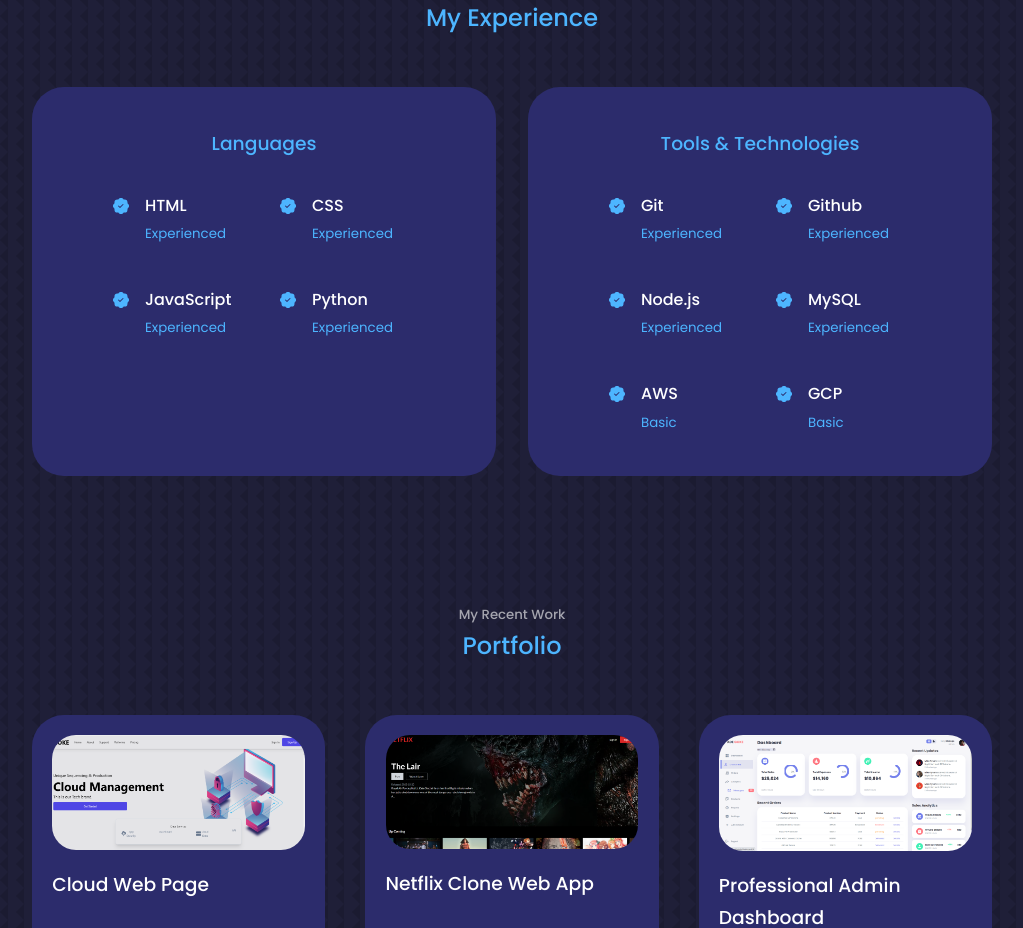
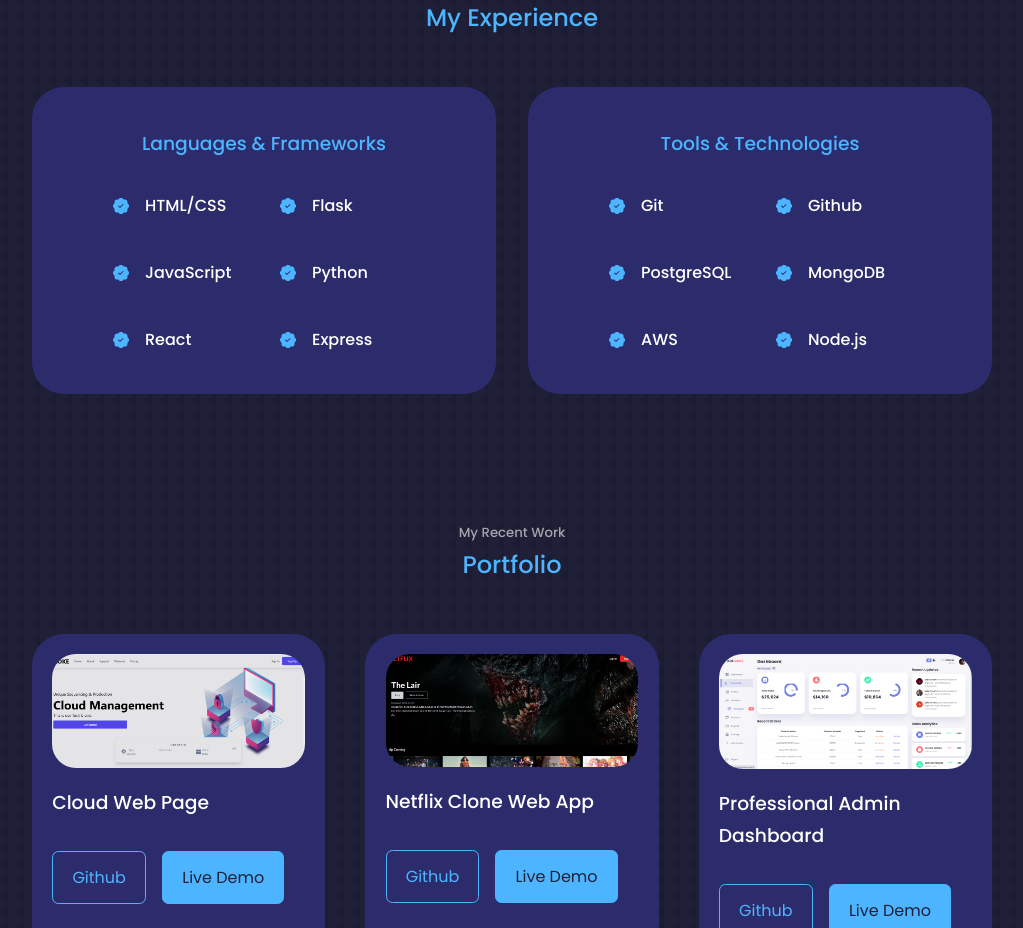
Before and after one commit to Goketech/portfolio, a React (Create React App) app: page / in a window 1280 px wide. Shown: the part 1160-2088 px from the top of the page, without its empty margins (128-1151 px from the left). Built offline with nearby package versions, Linux system fonts and the light colour scheme; no server answers.

Commit message:
Update experience

```diff
--- a/src/components/experience/Experience.jsx
+++ b/src/components/experience/Experience.jsx
@@ -11,50 +11,50 @@ const Experience = () => {
 
       <div className="container experience__container">
         <div className="experience__frontend">
-          <h3>Languages</h3>
+          <h3>Languages & Frameworks</h3>
           <div className="experience__content">
              <article className='experience__details'>
                 <BsPatchCheckFill className='experience__details-icon'/>
                 <div>
-                  <h4>HTML</h4>
-                  <small className='text-light'>Experienced</small>
+                  <h4>HTML/CSS</h4>
+                  {/* <small className='text-light'>Experienced</small> */}
                 </div>
               </article>
               <article className='experience__details'>
                 <BsPatchCheckFill className='experience__details-icon'/>
                 <div>
-                  <h4>CSS</h4>
-                  <small className='text-light'>Experienced</small>
+                  <h4>Flask</h4>
+                  {/* <small className='text-light'>Experienced</small> */}
                 </div>
               </article>
               <article className='experience__details'>
                 <BsPatchCheckFill className='experience__details-icon'/>
                 <div>
                   <h4>JavaScript</h4>
-                  <small className='text-light'>Experienced</small>
+                  {/* <small className='text-light'>Experienced</small> */}
                 </div>
               </article>
               <article className='experience__details'>
                 <BsPatchCheckFill className='experience__details-icon'/>
                 <div>
                   <h4>Python</h4>
-                  <small className='text-light'>Experienced</small>
-                </div>
-              </article>
-              {/* <article className='experience__details'>
-                <BsPatchCheckFill className='experience__details-icon'/>
-                <div>
-                  <h4>Tailwind</h4>
-                  <small className='text-light'>Intermediate</small>
+                  {/* <small className='text-light'>Experienced</small> */}
                 </div>
               </article>
               <article className='experience__details'>
                 <BsPatchCheckFill className='experience__details-icon'/>
                 <div>
                   <h4>React</h4>
-                  <small className='text-light'>Experienced</small>
+                  {/* <small className='text-light'>Intermediate</small> */}
                 </div>
-              </article> */}
+              </article>
+              <article className='experience__details'>
+                <BsPatchCheckFill className='experience__details-icon'/>
+                <div>
+                  <h4>Express</h4>
+                  {/* <small className='text-light'>Experienced</small> */}
+                </div>
+              </article>
           </div>
         </div>
         {/*END OF FRONTEND*/}
@@ -65,42 +65,42 @@ const Experience = () => {
                 <BsPatchCheckFill className='experience__details-icon'/>
                 <div>
                   <h4>Git</h4>
-                  <small className='text-light'>Experienced</small>
+                  {/* <small className='text-light'>Experienced</small> */}
                 </div>
               </article>
               <article className='experience__details'>
                 <BsPatchCheckFill className='experience__details-icon'/>
                 <div>
                   <h4>Github</h4>
-                  <small className='text-light'>Experienced</small>
+                  {/* <small className='text-light'>Experienced</small> */}
+                </div>
+              </article>
+              <article className='experience__details'>
+                <BsPatchCheckFill className='experience__details-icon'/>
+                <div>
+                  <h4>PostgreSQL</h4>
+                  {/* <small className='text-light'>Experienced</small> */}
+                </div>
+              </article>
+              <article className='experience__details'>
+                <BsPatchCheckFill className='experience__details-icon'/>
+                <div>
+                  <h4>MongoDB</h4>
+                  {/* <small className='text-light'>Experienced</small> */}
+                </div>
+              </article>
+              <article className='experience__details'>
+                <BsPatchCheckFill className='experience__details-icon'/>
+                <div>
+                  <h4>AWS</h4>
+                  {/* <small className='text-light'>Basic</small> */}
                 </div>
               </article>
               <article className='experience__details'>
                 <BsPatchCheckFill className='experience__details-icon'/>
                 <div>
                   <h4>Node.js</h4>
-                  <small className='text-light'>Experienced</small>
-                </div>
-              </article>
-              <article className='experience__details'>
-                <BsPatchCheckFill className='experience__details-icon'/>
-                <div>
-                  <h4>MySQL</h4>
-                  <small className='text-light'>Experienced</small>
-                </div>
-              </article>
-              <article className='experience__details'>
-                <BsPatchCheckFill className='experience__details-icon'/>
-                <div>
-                  <h4>AWS</h4>
-                  <small className='text-light'>Basic</small>
-                </div>
-              </article>
-              <article className='experience__details'>
-                <BsPatchCheckFill className='experience__details-icon'/>
-                <div>
-                  <h4>GCP</h4>
-                  <small className='text-light'>Basic</small>
+                  {/* <small className='text-light'>Basic</small> */}
                 </div>
               </article>
             </div>
```
